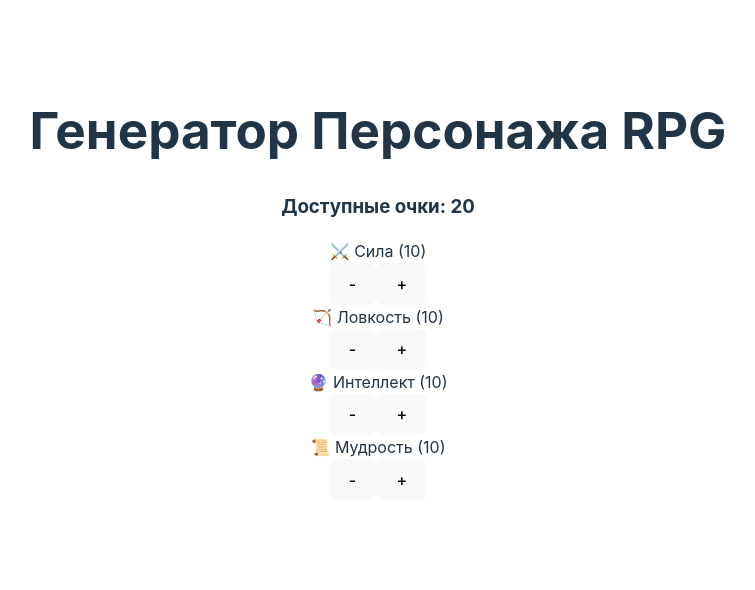
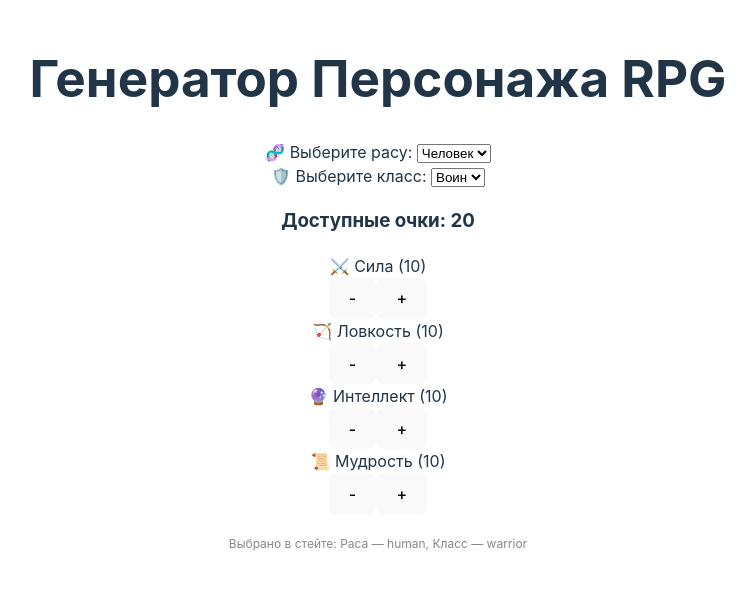
Before and after one commit to Heimtar/rpg-character-manager, a React (Vite) app: page / in a window 1280 px wide. Shown: the part 116-706 px from the top of the page, without its empty margins (262-1017 px from the left). Built offline with nearby package versions, Linux system fonts and the light colour scheme.

Commit message:
feat(form): add race and class selection dropdowns linked to state

```diff
--- a/src/App.jsx
+++ b/src/App.jsx
@@ -5,25 +5,26 @@ import './App.css';
 function App() {
   const [character, setCharacter] = useState(initialCharacterState);
 
-  // Функция для изменения характеристик (принимает имя стата и направление: +1 или -1)
+  // Функция для изменения характеристик (осталась прежней)
   const changeStat = (statName, amount) => {
-    // Защита 1: Если нажимают "+", но свободных очков больше нет — ничего не делаем
     if (amount === 1 && character.availablePoints === 0) return;
-
-    // Защита 2: Если нажимают "-", но характеристика уже на минимуме (10) — ничего не делаем
     if (amount === -1 && character.stats[statName] === 10) return;
 
-    // Обновляем состояние персонажа
     setCharacter((prev) => ({
       ...prev,
-      // Уменьшаем или увеличиваем свободные очки на величину amount (1 или -1)
       availablePoints: prev.availablePoints - amount,
-      // Обновляем конкретную характеристику внутри вложенного объекта stats
       stats: {
         ...prev.stats,
-        // Динамически находим нужный стат по его имени и прибавляем/вычитаем amount
         [statName]: prev.stats[statName] + amount,
       },
+    }));
+  };
+
+  // Новая функция для обработки изменений в простых полях (Раса, Класс)
+  const handleInputChange = (fieldName, value) => {
+    setCharacter((prev) => ({
+      ...prev,
+      [fieldName]: value, // динамически меняем либо 'race', либо 'class'
     }));
   };
 
@@ -32,7 +33,38 @@ function App() {
       <h1>Генератор Персонажа RPG</h1>
 
       <div className="creator-card">
-        {/* Отображаем пул доступных очков */}
+
+        {/* НОВЫЙ БЛОК: Выбор Расы и Класса */}
+        <div className="dropdowns-container">
+          <div className="form-group">
+            <label htmlFor="race-select">🧬 Выберите расу: </label>
+            <select
+              id="race-select"
+              value={character.race}
+              onChange={(e) => handleInputChange('race', e.target.value)}
+            >
+              <option value="human">Человек</option>
+              <option value="elf">Эльф</option>
+              <option value="dwarf">Гном</option>
+              <option value="orc">Орк</option>
+            </select>
+          </div>
+
+          <div className="form-group">
+            <label htmlFor="class-select">🛡️ Выберите класс: </label>
+            <select
+              id="class-select"
+              value={character.class}
+              onChange={(e) => handleInputChange('class', e.target.value)}
+            >
+              <option value="warrior">Воин</option>
+              <option value="mage">Маг</option>
+              <option value="rogue">Плут</option>
+            </select>
+          </div>
+        </div>
+
+        {/* Пул доступных очков */}
         <div className="points-pool">
           <h3>Доступные очки: {character.availablePoints}</h3>
         </div>
@@ -41,7 +73,6 @@ function App() {
         <div className="stats-container">
           {Object.keys(character.stats).map((stat) => (
             <div key={stat} className="stat-row">
-              {/* Переводим системные имена характеристик на русский язык */}
               <span className="stat-label">
                 {stat === 'strength' && '⚔️ Сила'}
                 {stat === 'agility' && '🏹 Ловкость'}
@@ -51,14 +82,18 @@ function App() {
               </span>
 
               <div className="stat-buttons">
-                {/* Кнопка минус */}
                 <button onClick={() => changeStat(stat, -1)}>-</button>
-                {/* Кнопка плюс */}
                 <button onClick={() => changeStat(stat, 1)}>+</button>
               </div>
             </div>
           ))}
         </div>
+
+        {/* Временный дебаг-блок, чтобы видеть, что стейт меняется */}
+        <div className="debug-preview" style={{ marginTop: '20px', fontSize: '12px', color: '#888' }}>
+          Выбрано в стейте: Раса — {character.race}, Класс — {character.class}
+        </div>
+
       </div>
     </div>
   );
```
